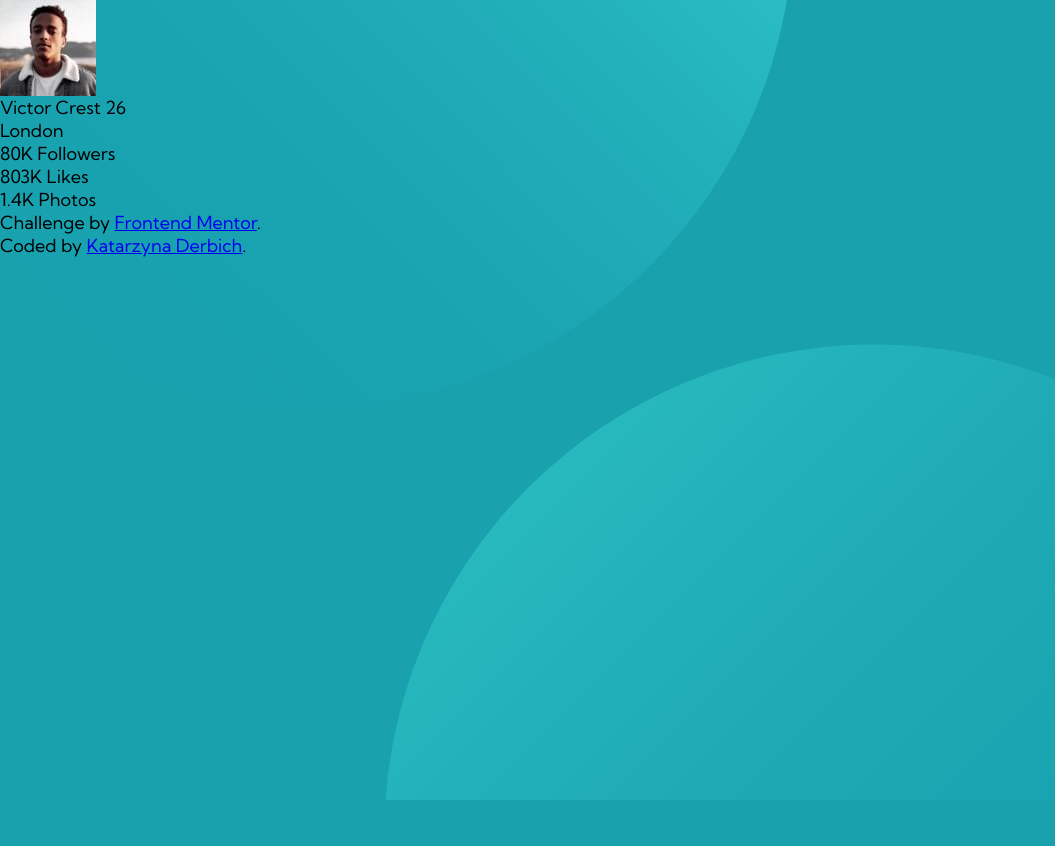
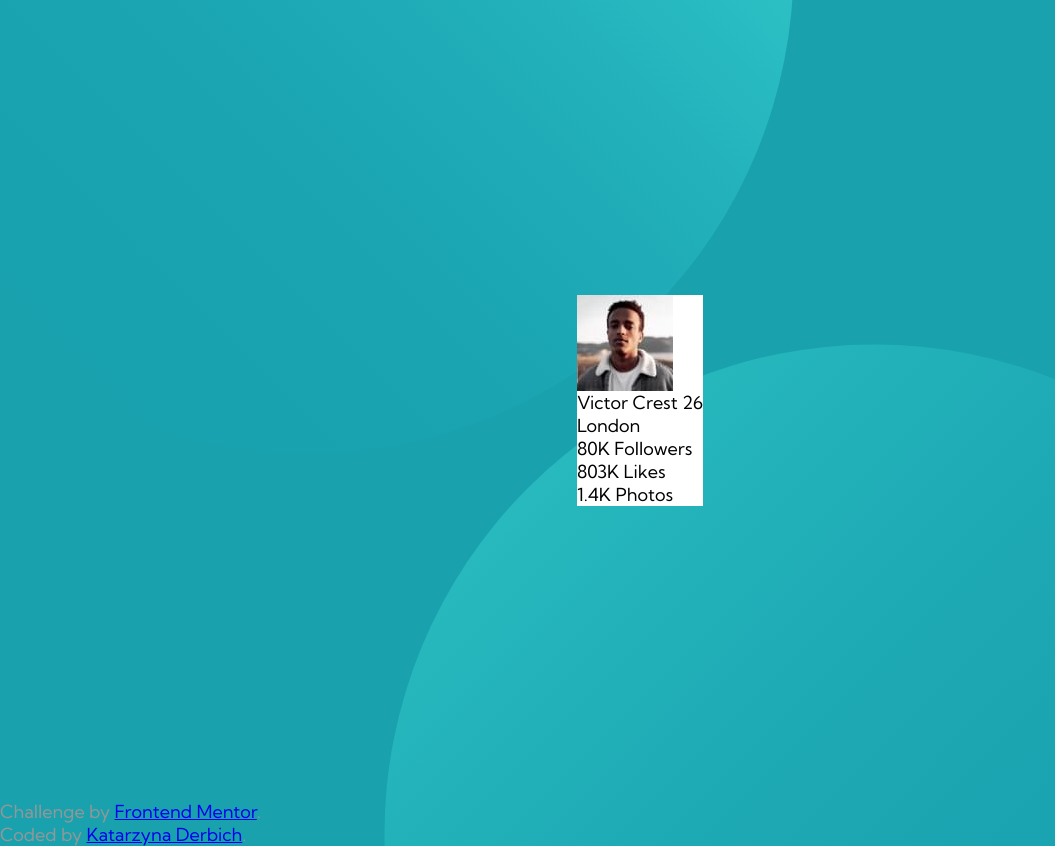
Before and after one commit to belie369/frontend-mentor-profile-card-component, a website: page index.html in a window 1280 px wide. Shown: the whole page, without its empty margins (0-1055 px from the left). Before the commit the page ends 800 px from the top, so only its background shows below. Drawn offline with Linux system fonts and the light colour scheme.

Commit message:
Added reset styles for ul tag; Added  background-color for user card and for footer, also styles for .container.

```diff
--- a/src/sass/_base.scss
+++ b/src/sass/_base.scss
@@ -21,6 +21,7 @@ $dark-grayish-blue: hsl(227, 10%, 46%);
 
 // neutral colors
 $dark-gray: hsl(0, 0%, 59%);
+$white: #fff;
 
 // fonts manager
 $font-basic: 'Kumbh Sans', sans-serif;
@@ -74,6 +75,12 @@ button {
 	outline: none;
 }
 
+ul {
+	margin: 0;
+	padding: 0;
+	list-style: none;
+}
+
 .visually-hidden:not(:focus):not(:active) {
 	position: absolute;
 	width: 1px;
@@ -83,3 +90,6 @@ button {
 	white-space: nowrap;
 	overflow: hidden;
 }
+.footer {
+	color: $dark-gray;
+}
--- a/src/sass/_components.scss
+++ b/src/sass/_components.scss
@@ -0,0 +1,5 @@
+@use './base' as b;
+
+.user {
+	background-color: b.$white;
+}
--- a/src/sass/_layout.scss
+++ b/src/sass/_layout.scss
@@ -0,0 +1,6 @@
+.container {
+	display: flex;
+	align-items: center;
+	justify-content: center;
+	min-height: 100vh;
+}
```
Also changed, not shown: dist/css/main.min.css.
